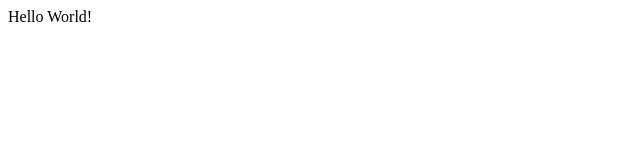
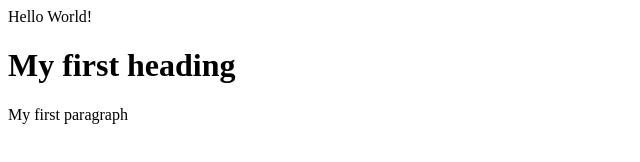
Before and after one commit to tbergel/Tori-Bergel-Jour352, a plain HTML site: page index.html in a window 1280 px wide. Shown: the whole page, without its empty margins (0-640 px from the left). Drawn offline with Linux system fonts and the light colour scheme.

Commit message:
Update index.html

```diff
--- a/index.html
+++ b/index.html
@@ -1,3 +1,4 @@
+<!doctype html>
 <html lang="en">
 
   <head>
@@ -6,6 +7,8 @@
 
     <body>
       Hello World!
+        <h1>My first heading</h1>
+        <p>My first paragraph</p>
     </body>
 
 </html>
```
